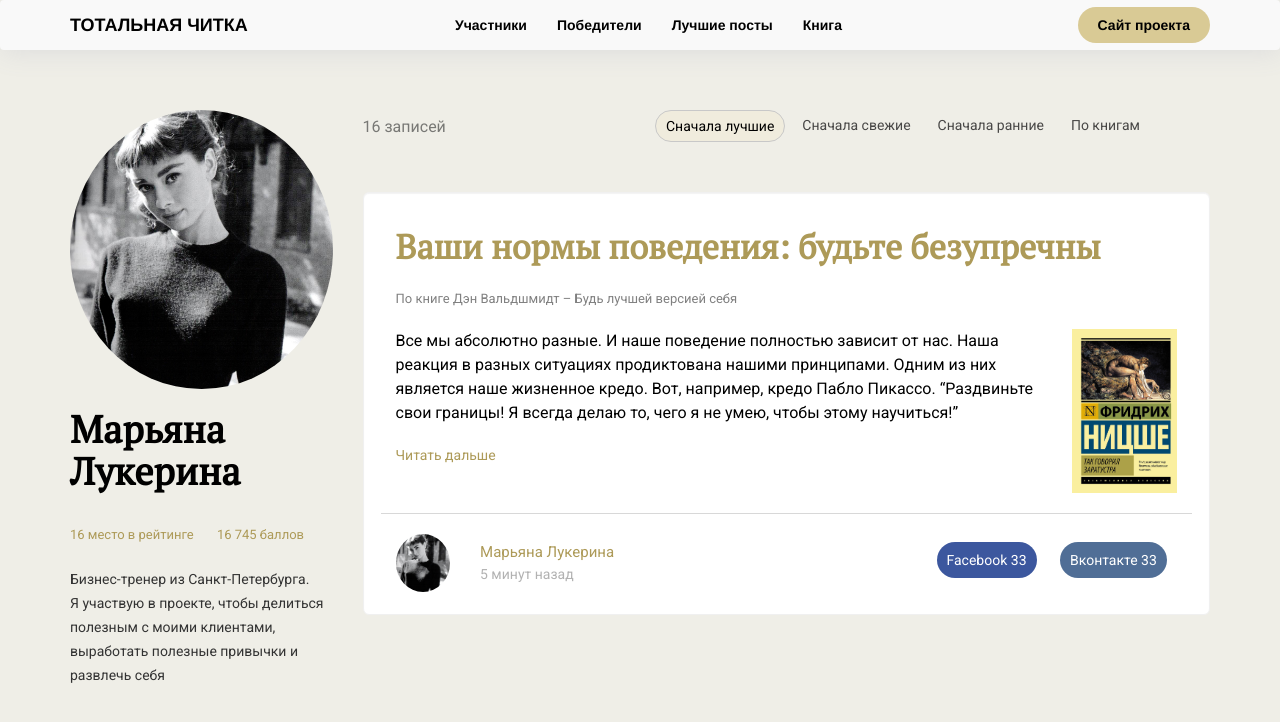
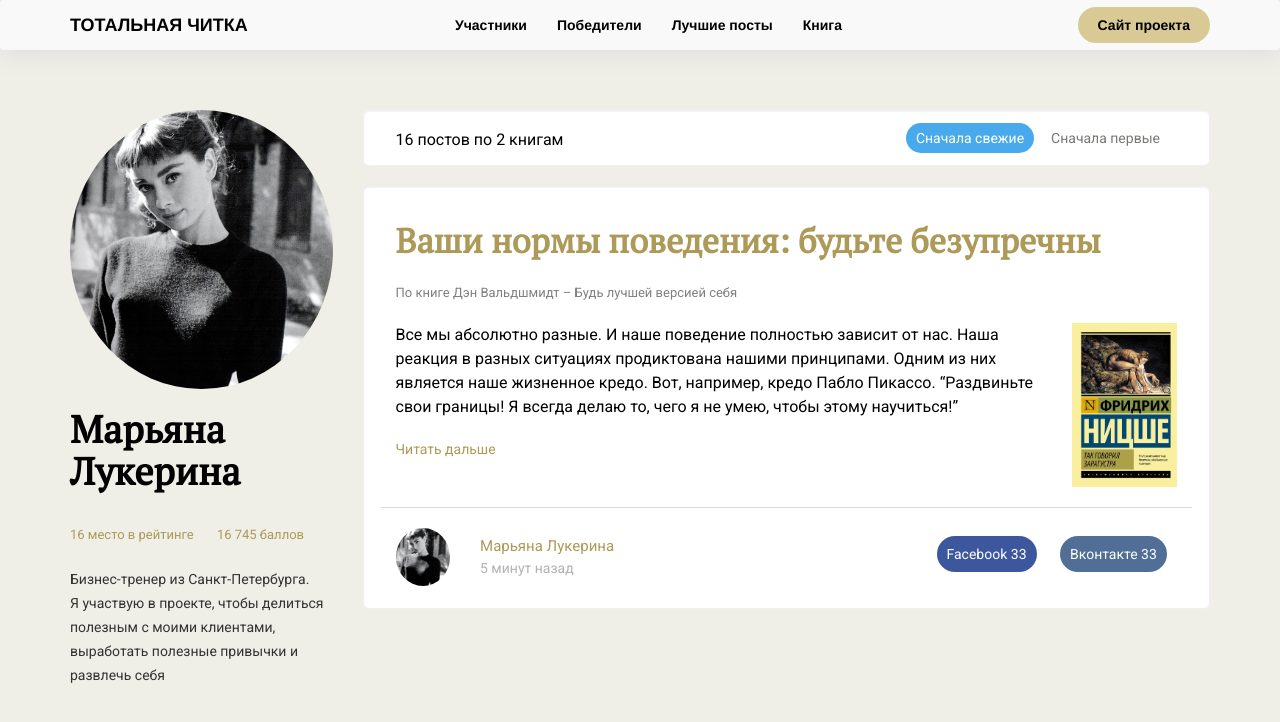
Before and after one commit to zorenko/chitka, a plain HTML site: page profile.html in a window 1280 px wide. Drawn offline with nearby package versions, Linux system fonts and the light colour scheme.

Commit message:
навигация над постами

```diff
--- a/css/style.css
+++ b/css/style.css
@@ -47,13 +47,13 @@ nav.nav.navbar-default {
 
 .feed-amount {
   font-size: 16px;
-  color: #787875;
+  color: #000;
   vertical-align: middle;
   padding-top: 6px;
 }
 
 a.feed-nav-btn {
-  color: #484746;
+  color: #787875;
   padding: 5px 10px !important;
   margin: 0 7px;
 }
@@ -62,19 +62,23 @@ a.feed-nav-btn:first-child {
 }
 
 a.feed-nav-btn.active {
-  color: #000;
-  background: #F0ECDD;
-  border: 1px solid #C8C8C8;
+  color: #fff;
+  background: #48AAED;
 
 }
 .btn-rounded {
   border-radius: 50px !important;
 }
-.well-lg.post {
+.well-lg.post,
+.well-lg.post-nav {
   background: #fff;
   border: 1px solid #F0F0F0;
   padding: 12px 32px;
   border-radius: 6px;
+}
+
+.post-nav ul {
+  float: right;
 }
 
 .post .post-header {
@@ -367,9 +371,7 @@ a.post-book {
     padding: 10px 10px !important;
     margin: 7px auto;
   }
-  .feed-nav {
-    margin-bottom: 25px;
-  }
+
   .feed-amount {
     padding-bottom: 10px;
   }
@@ -499,9 +501,7 @@ a.post-book {
     padding: 8px 20px !important;
     margin: 7px auto;
   }
-  .feed-nav {
-    margin-bottom: 50px;
-  }
+
   .btn-fb,
   .btn-vk {
     padding: 8px 10px;
--- a/profile.html
+++ b/profile.html
@@ -61,17 +61,19 @@
           </p>
         </div>
         <div class="col-xs-12 col-sm-9  col-lg-9">
-          <div class="row feed-nav">
-            <div class="col-lg-2 feed-amount">16 записей</div>
-            <div class="col-lg-8 col-lg-offset-2">
-              <ul class="nav navbar-nav">
-                <li><a href="#" class="feed-nav-btn btn-rounded active">Сначала лучшие</a></li>
-                <li><a href="#" class="feed-nav-btn btn-rounded">Сначала свежие</a></li>
-                <li><a href="#" class="feed-nav-btn btn-rounded">Сначала ранние</a></li>
-                <li><a href="#" class="feed-nav-btn btn-rounded">По книгам</a></li>
-              </ul>
-            </div>
-          </div><!-- /.row -->
+          <div class="well well-lg post-nav">
+            <div class="row">
+              <div class="col-lg-3 feed-amount">16 постов по 2 книгам</div>
+              <div class="col-lg-8 col-lg-offset-1">
+                <ul class="nav navbar-nav">
+                  <li><a href="#" class="feed-nav-btn btn-rounded active">Сначала свежие</a></li>
+                  <li><a href="#" class="feed-nav-btn btn-rounded">Сначала первые</a></li>
+                  <!-- <li><a href="#" class="feed-nav-btn btn-rounded">Сначала ранние</a></li>
+                  <li><a href="#" class="feed-nav-btn btn-rounded">По книгам</a></li> -->
+                </ul>
+              </div>
+            </div><!-- /.row -->
+          </div>
           <div class="well well-lg post profile-post">
             <h2 class="post-header">Ваши нормы поведения: будьте безупречны</h2>
             <p class="post-description">По книге Дэн Вальдшмидт – Будь лучшей версией себя</p>
```
